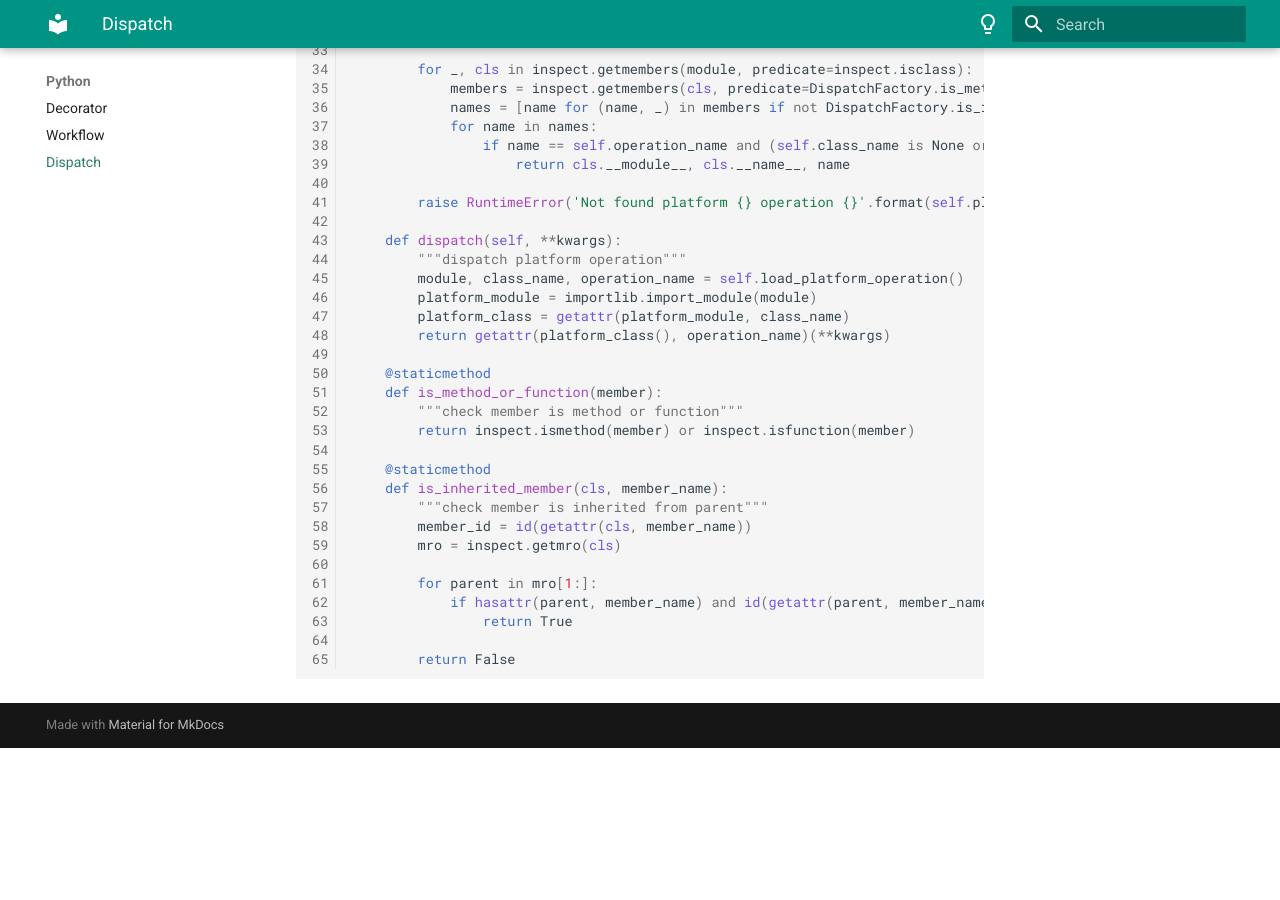
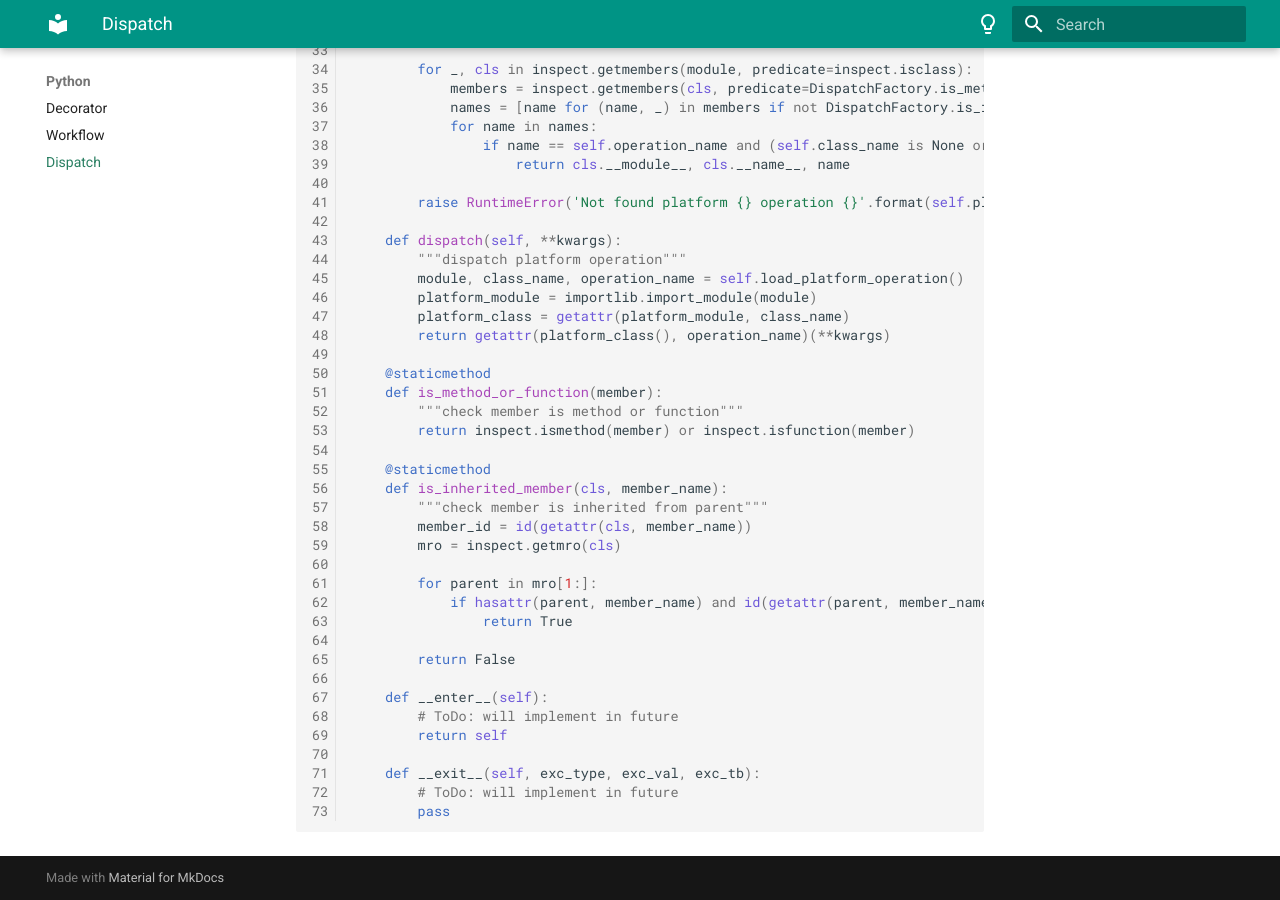
Before and after one commit to zhouushe/notes, an MkDocs documentation site: the page built from docs/python_dispatch.md, in a window 1280 px wide and 900 px high, scrolled down 847 px. Built offline with MkDocs 1.6.1 and Material for MkDocs 9.7.7, drawn with Linux system fonts in a browser that asks for light colours; before the commit the page ends 1595 px from its top, so only the background shows below that.

Commit message:
Update python_dispatch.md

````diff
--- a/docs/python_dispatch.md
+++ b/docs/python_dispatch.md
@@ -65,4 +65,12 @@ class DispatchFactory(object):
 
         return False
 
+    def __enter__(self):
+        # ToDo: will implement in future
+        return self
+
+    def __exit__(self, exc_type, exc_val, exc_tb):
+        # ToDo: will implement in future
+        pass
+
 ```
````
